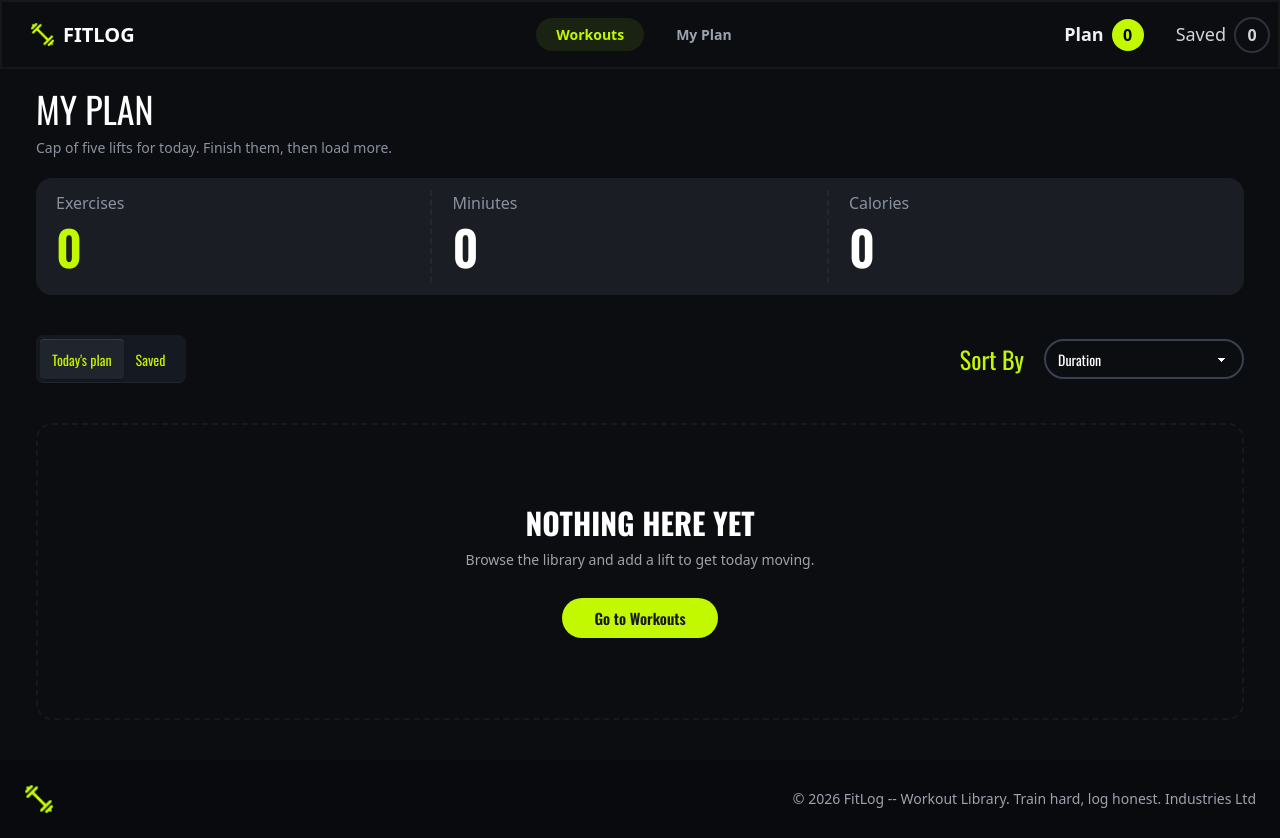
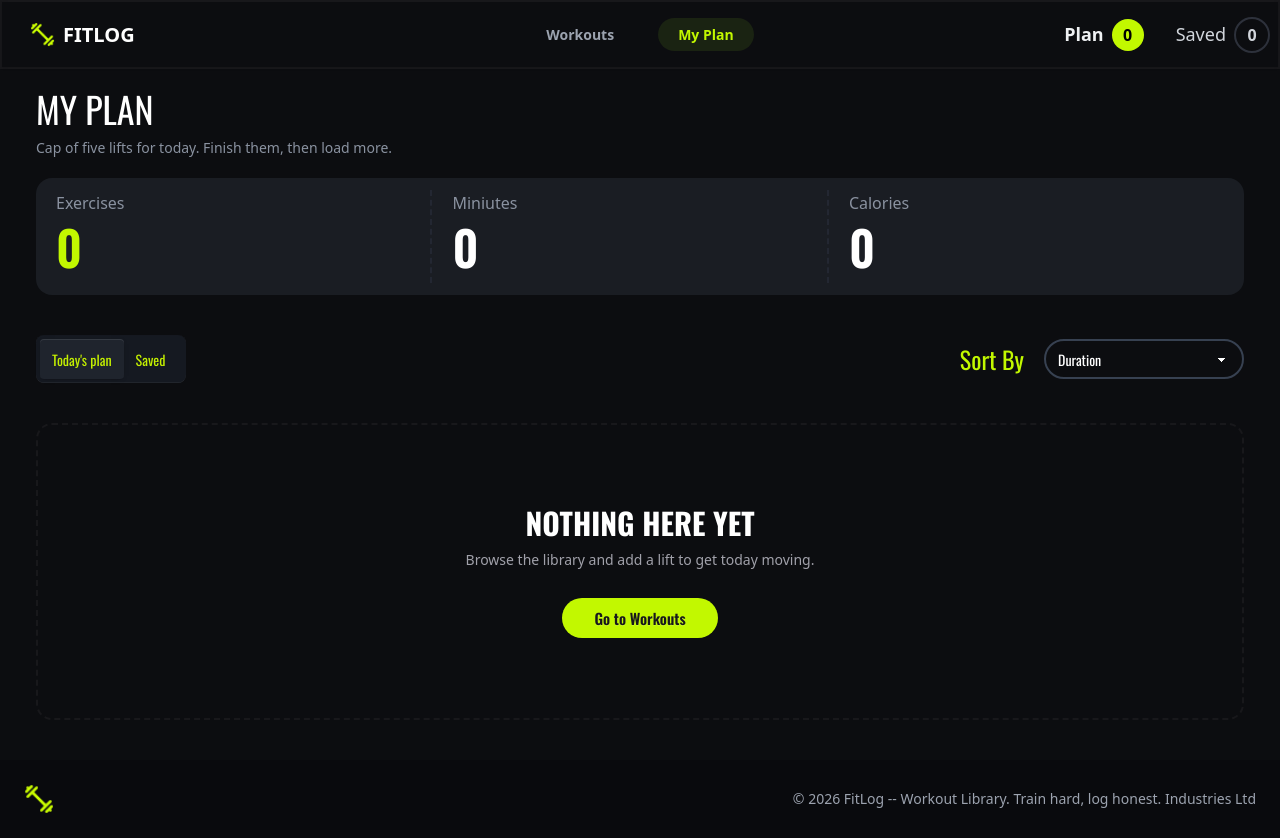
Before and after one commit to mrfizz17/Fit-Log-Project, a Next.js app: page /my-plan in a window 1280 px wide. Built offline with nearby package versions, Linux system fonts and the light colour scheme.

Commit message:
Make tab highlited when visit

```diff
--- a/src/componets/Navbar.tsx
+++ b/src/componets/Navbar.tsx
@@ -3,6 +3,7 @@ import Link from "next/link";
 import React from "react";
 import { FiAlignJustify } from "react-icons/fi";
 import Button from "./NavbarButton/Button";
+import HighLightButton from "./NavbarButton/HighLightButton";
 
 const Navbar = () => {
   return (
@@ -43,18 +44,7 @@ const Navbar = () => {
           </Link>
         </div>
         <div className="navbar-center hidden lg:flex">
-          <ul className="menu menu-horizontal px-1 gap-5">
-            <li className="bg-[#1A2312] px-2 rounded-3xl text-[14px] font-semibold">
-              <Link href="/" className="text-[#C2F800]">
-                Workouts
-              </Link>
-            </li>
-            <li className="text-[14px] font-semibold">
-              <Link href={`/my-plan`} className="text-[#9CA3AF]">
-                My Plan
-              </Link>
-            </li>
-          </ul>
+          <HighLightButton />
         </div>
         <Button />
       </div>
--- /dev/null
+++ b/src/componets/NavbarButton/HighLightButton.tsx
@@ -0,0 +1,26 @@
+'use client'
+import Link from 'next/link';
+import { usePathname } from 'next/navigation';
+import React from 'react';
+
+const HighLightButton = () => {
+
+    const path = usePathname();
+    console.log(path);
+    return (
+        <ul className="menu menu-horizontal px-1 gap-6">
+            <li className={` ${(path)==='/' ? 'bg-[#1A2312]': ''}  px-2 rounded-3xl text-[14px] font-semibold`}>
+              <Link href="/" className={`${(path)==='/' ? 'text-[#C2F800]': 'text-[#9CA3AF]'}`}>
+                Workouts
+              </Link>
+            </li>
+            <li className={`text-[14px] font-semibold ${(path)==='/my-plan' ? 'bg-[#1A2312]': ''} px-2 rounded-3xl`}>
+              <Link href={`/my-plan`} className={`${(path)==='/my-plan' ? 'text-[#C2F800]': 'text-[#9CA3AF]'}`}>
+                My Plan
+              </Link>
+            </li>
+          </ul>
+    );
+};
+
+export default HighLightButton;
```
